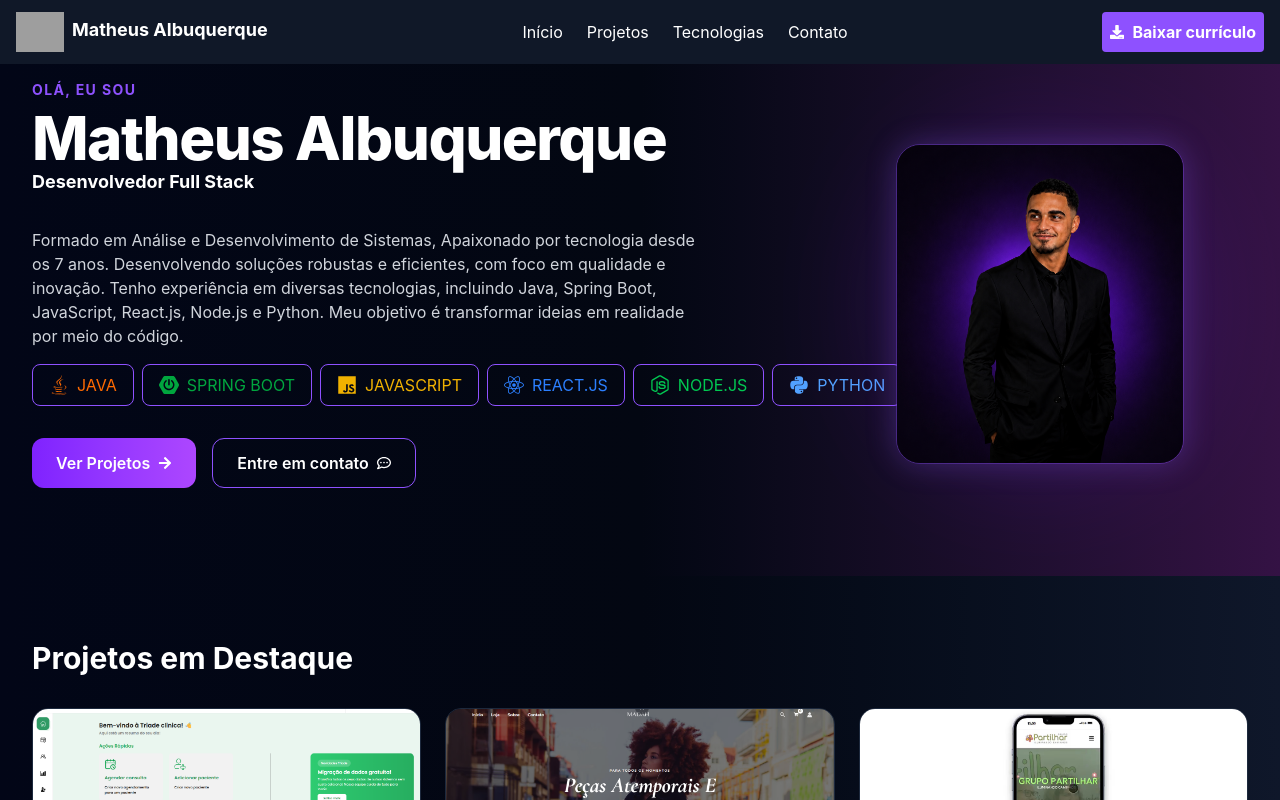
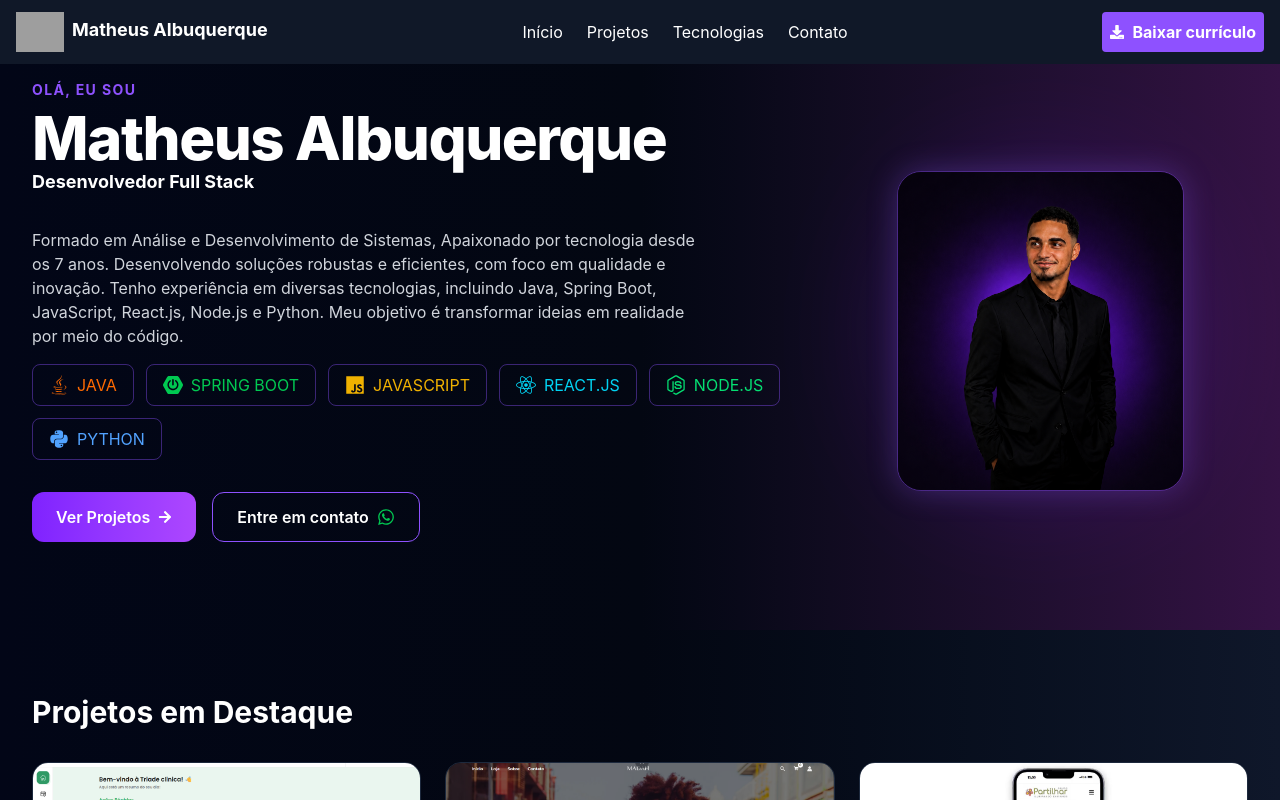
Before and after one commit to matheusalbuquer/portfolio, a React app: page / in a window 1280 px wide. Shown: the top 800 px of the page. Built offline with nearby package versions, Linux system fonts and the light colour scheme; grey boxes are pictures that could not be loaded; the HTML template or start-up script is replaced by a standard one.

Commit message:
alguns ajustes de resposividade e melhorando cards de tecnologias

```diff
--- a/src/components/Hero/Hero.jsx
+++ b/src/components/Hero/Hero.jsx
@@ -5,7 +5,7 @@ import {
   FaPython,
   FaReact,
   FaArrowRight,
-  FaRegCommentDots,
+  FaWhatsapp,
 } from "react-icons/fa";
 import { FaNodeJs } from "react-icons/fa";
 import { SiSpringboot } from "react-icons/si";
@@ -39,29 +39,136 @@ function Hero() {
             React.js, Node.js e Python. Meu objetivo é transformar ideias em
             realidade por meio do código.
           </p>
-          <div className="flex flex-wrap gap-2 mt-4">
-            <p className="flex items-center gap-2 border border-violet-500 text-orange-500 py-2 px-4 rounded-lg">
-              <FaJava size={20} />
+          <div className="flex flex-wrap gap-3 mt-4">
+            <p
+              className="
+      group flex items-center gap-2
+      border border-violet-500/40
+      text-orange-500
+      py-2 px-4 rounded-lg
+      cursor-pointer
+      transition-all duration-300
+      hover:bg-slate-900/80
+      hover:-translate-y-1
+      hover:scale-105
+      hover:border-orange-500
+      hover:shadow-[0_0_20px_rgba(249,115,22,0.35)]
+    "
+            >
+              <FaJava
+                size={20}
+                className="transition-all duration-300 group-hover:rotate-12 group-hover:scale-125"
+              />
               JAVA
             </p>
-            <p className="flex items-center gap-2 border border-violet-500 text-green-600 py-2 px-4 rounded-lg">
-              <SiSpringboot size={20} />
+
+            <p
+              className="
+      group flex items-center gap-2
+      border border-violet-500/40
+      text-green-500
+      py-2 px-4 rounded-lg
+      cursor-pointer
+      transition-all duration-300
+      hover:bg-slate-900/80
+      hover:-translate-y-1
+      hover:scale-105
+      hover:border-green-500
+      hover:shadow-[0_0_20px_rgba(34,197,94,0.35)]
+    "
+            >
+              <SiSpringboot
+                size={20}
+                className="transition-all duration-300 group-hover:rotate-12 group-hover:scale-125"
+              />
               SPRING BOOT
             </p>
-            <p className="flex items-center gap-2 border border-violet-500 text-yellow-500 py-2 px-4 rounded-lg">
-              <FaJs size={20} />
+
+            <p
+              className="
+                group flex items-center gap-2
+                border border-violet-500/40
+                text-yellow-500
+                py-2 px-4 rounded-lg
+                cursor-pointer
+                transition-all duration-300
+                hover:bg-slate-900/80
+                hover:-translate-y-1
+                hover:scale-105
+                hover:border-yellow-400
+                hover:shadow-[0_0_20px_rgba(250,204,21,0.35)]
+           "
+            >
+              <FaJs
+                size={20}
+                className="transition-all duration-300 group-hover:rotate-12 group-hover:scale-125"
+              />
               JAVASCRIPT
             </p>
-            <p className="flex items-center gap-2 border border-violet-500 text-blue-500 py-2 px-4 rounded-lg">
-              <FaReact size={20} />
+
+            <p
+              className="
+      group flex items-center gap-2
+      border border-violet-500/40
+      text-cyan-400
+      py-2 px-4 rounded-lg
+      cursor-pointer
+      transition-all duration-300
+      hover:bg-slate-900/80
+      hover:-translate-y-1
+      hover:scale-105
+      hover:border-cyan-400
+      hover:shadow-[0_0_20px_rgba(34,211,238,0.35)]
+    "
+            >
+              <FaReact
+                size={20}
+                className="transition-all duration-300 group-hover:rotate-[180deg] group-hover:scale-125"
+              />
               REACT.JS
             </p>
-            <p className="flex items-center gap-2 border border-violet-500 text-green-500 py-2 px-4 rounded-lg">
-              <FaNodeJs size={20} />
+
+            <p
+              className="
+      group flex items-center gap-2
+      border border-violet-500/40
+      text-green-400
+      py-2 px-4 rounded-lg
+      cursor-pointer
+      transition-all duration-300
+      hover:bg-slate-900/80
+      hover:-translate-y-1
+      hover:scale-105
+      hover:border-green-400
+      hover:shadow-[0_0_20px_rgba(74,222,128,0.35)]
+    "
+            >
+              <FaNodeJs
+                size={20}
+                className="transition-all duration-300 group-hover:rotate-12 group-hover:scale-125"
+              />
               NODE.JS
             </p>
-            <p className="flex items-center gap-2 border border-violet-500 text-blue-400 py-2 px-4 rounded-lg">
-              <FaPython size={20} />
+
+            <p
+              className="
+      group flex items-center gap-2
+      border border-violet-500/40
+      text-blue-400
+      py-2 px-4 rounded-lg
+      cursor-pointer
+      transition-all duration-300
+      hover:bg-slate-900/80
+      hover:-translate-y-1
+      hover:scale-105
+      hover:border-blue-400
+      hover:shadow-[0_0_20px_rgba(96,165,250,0.35)]
+    "
+            >
+              <FaPython
+                size={20}
+                className="transition-all duration-300 group-hover:rotate-12 group-hover:scale-125"
+              />
               PYTHON
             </p>
           </div>
@@ -92,14 +199,15 @@ function Hero() {
             </button>
 
             <a
-              href="https://wa.me/55984220414?text=Olá%20Matheus,%20vi%20seu%20portfólio%20e%20gostaria%20de%20conversar."
+              href="https://wa.me/5581984220414?text=Olá%20Matheus,%20vi%20seu%20portfólio%20e%20gostaria%20de%20conversar."
               target="_blank"
               rel="noopener noreferrer"
               className="
+                group
                 border
                 border-violet-500
-              hover:bg-violet-500/10
-              hover:border-violet-400
+                hover:border-green-500
+                hover:bg-green-500/10
                 text-white
                 font-semibold
                 py-3
@@ -110,10 +218,20 @@ function Hero() {
                 gap-2
                 transition-all
                 duration-300
+                hover:-translate-y-1
+                hover:shadow-[0_0_20px_rgba(34,197,94,0.35)]
 "
             >
               Entre em contato
-              <FaRegCommentDots size={14} />
+              <FaWhatsapp
+                size={18}
+                className="
+                  text-green-500
+                  transition-all
+                  duration-300
+                  group-hover:scale-125
+                "
+              />
             </a>
           </div>
         </div>
--- a/src/components/Technologies/Technologies.jsx
+++ b/src/components/Technologies/Technologies.jsx
@@ -63,7 +63,31 @@ to-[#030349] text-white py-20"
       <div className="max-w-6xl mx-auto px-6">
         <h2 className="text-3xl font-bold mb-8">Tecnologias que utilizo</h2>
 
-        <div className="flex flex-wrap gap-4">
+        <div className="flex md:hidden gap-4 overflow-x-auto pb-4 scrollbar-hide">
+          {techs.map((tech) => (
+            <div
+              key={tech.name}
+              className="
+        min-w-[80px]
+        h-20
+        bg-slate-900
+        border border-violet-500/20
+        rounded-xl
+        flex
+        items-center
+        justify-center
+        shrink-0
+        hover:border-violet-500
+        hover:-translate-y-1
+        transition-all
+      "
+            >
+              {tech.icon}
+            </div>
+          ))}
+        </div>
+
+        <div className="hidden md:flex flex-wrap gap-4">
           {techs.map((tech) => (
             <div
               key={tech.name}
```
Lines whose indentation alone changed are shown as unchanged.
